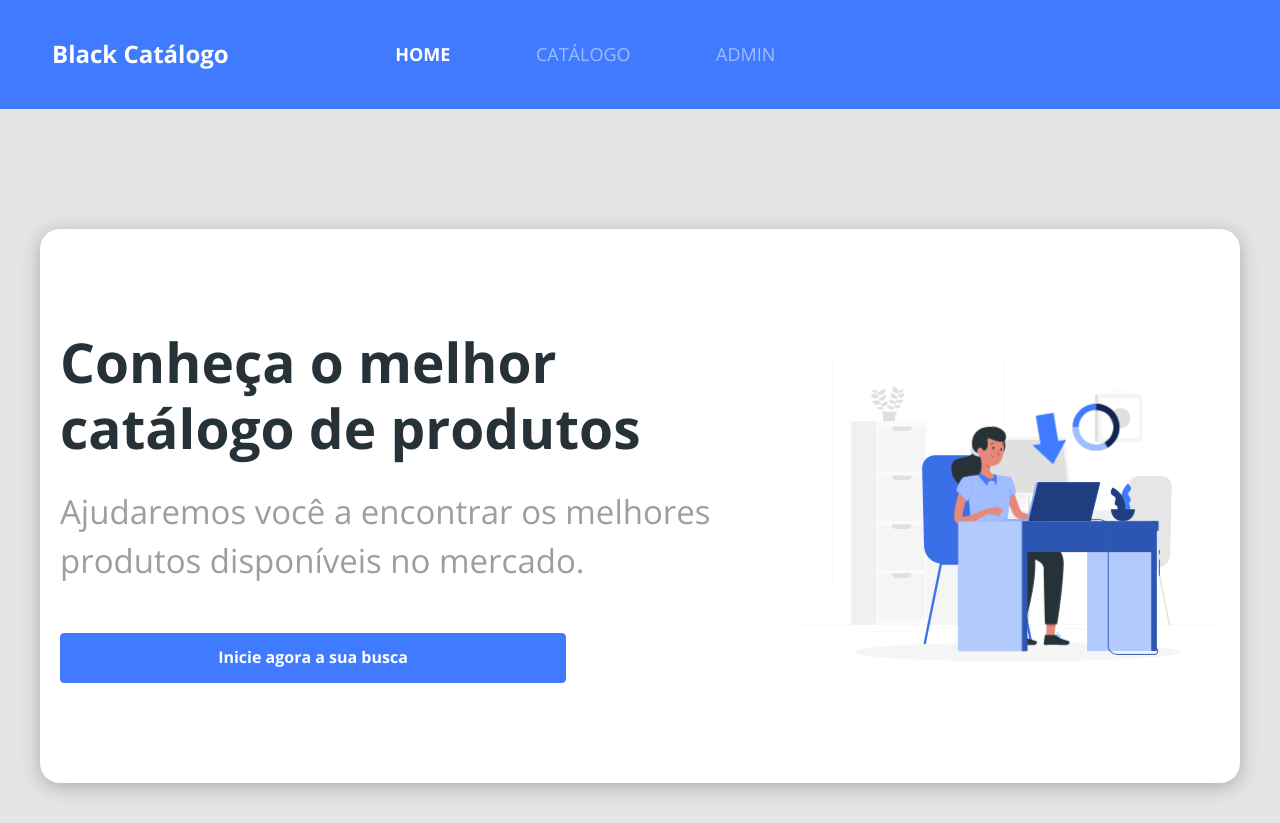
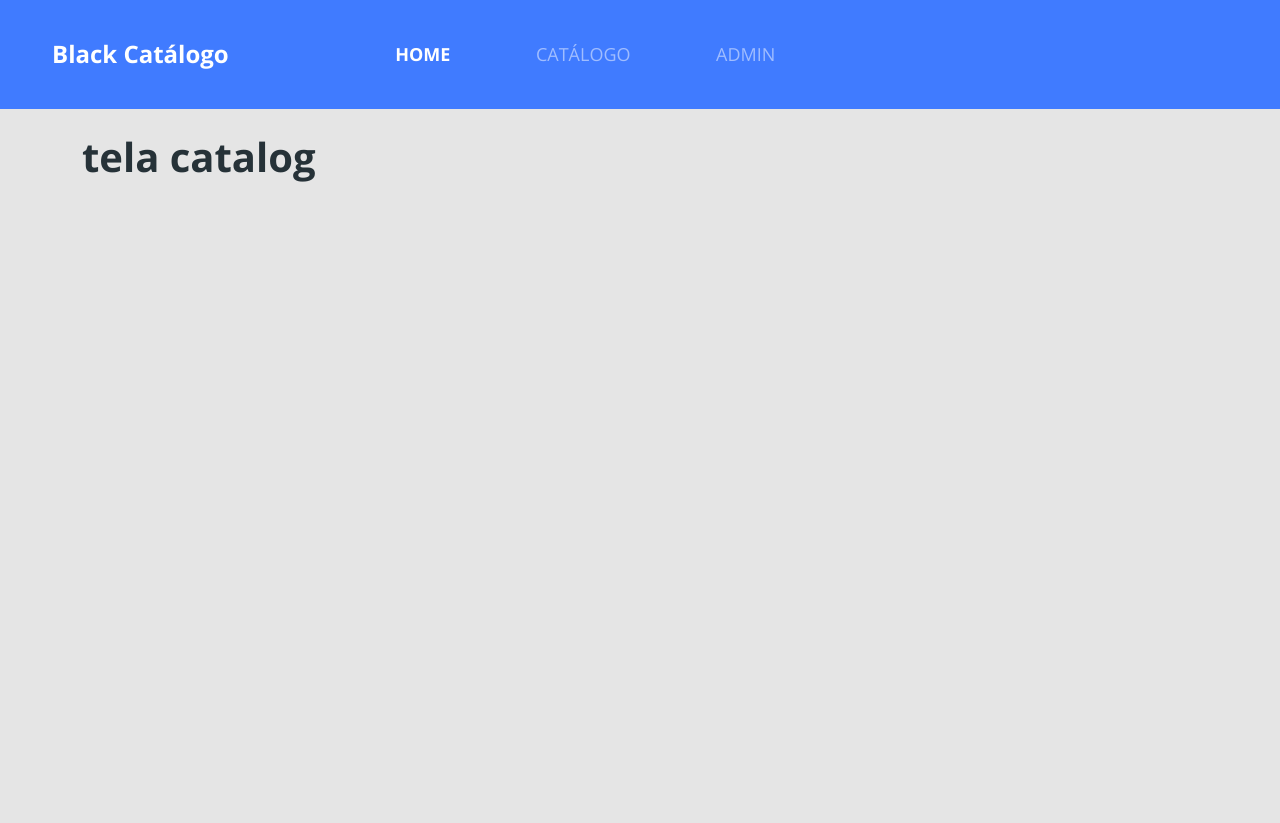
Before and after one commit to evertonlsds/projeto_catalogo_reactjs, a React (Create React App) app: page / in a window 1280 px wide. After the commit the page ends 800 px from the top, so only its background shows below. Built offline with nearby package versions, Linux system fonts and the light colour scheme.

Commit message:
iniciando pagina de catalago

```diff
--- a/src/App.css
+++ b/src/App.css
@@ -1,15 +1,26 @@
 @import url('https://fonts.googleapis.com/css2?family=Open+Sans:wght@400;700&display=swap');
 
-*{
-    font-family: 'Open Sans';
+* {
+  font-family: 'Open Sans';
 }
 
-h1, h2, h3, h4, h5, h6{
-    font-weight: 700;
-    margin-bottom: 0;
+h1,
+h2,
+h3,
+h4,
+h5,
+h6 {
+  font-weight: 700;
+  margin-bottom: 0;
 }
 
-a, a:hover{
-    text-decoration: none;
-    color: unset;
+a,
+a:hover {
+  text-decoration: none;
+  color: unset;
 }
+.base-card {
+  background: #ffffff;
+  box-shadow: 0px 4px 20px rgba(0, 0, 0, 0.25);
+  border-radius: 10px;
+}
--- a/src/App.tsx
+++ b/src/App.tsx
@@ -1,9 +1,11 @@
 import './assets/styles/custom.scss';
 import './App.css';
-import Home from 'pages/Home';
+
+import Catalog from 'pages/Catalog';
 
 function App() {
-  return <Home />;
+  return <Catalog/>
+
 }
 
 export default App;
--- /dev/null
+++ b/src/pages/Catalog/index.tsx
@@ -0,0 +1,13 @@
+import Navbar from 'components/Navbar';
+import './styles.css';
+
+export default function Catalog() {
+  return (
+    <>
+      <Navbar />
+      <div className="container my-4">
+        <h1>tela catalog</h1>
+      </div>
+    </>
+  );
+}
--- a/src/pages/Home/index.tsx
+++ b/src/pages/Home/index.tsx
@@ -8,7 +8,7 @@ export default function Home() {
     <div>
       <Navbar />
       <div className="home-container">
-        <div className="home-card">
+        <div className="base-card home-card">
           <div className="home-content-container">
             <div>
               <h1>Conheça o melhor catálogo de produtos</h1>
--- a/src/pages/Home/styles.css
+++ b/src/pages/Home/styles.css
@@ -6,8 +6,6 @@
 .home-card {
   display: flex;
   flex-direction: column-reverse;
-  background: #ffffff;
-  box-shadow: 0px 4px 20px rgba(0, 0, 0, 0.25);
   border-radius: 20px;
 }
 
```
Also changed, not shown: src/assets/images/product.png (added), src/pages/Catalog/styles.css (added).
